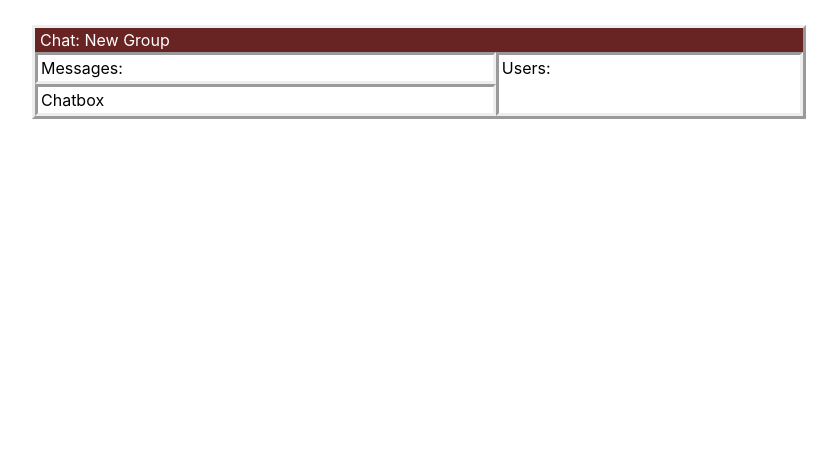
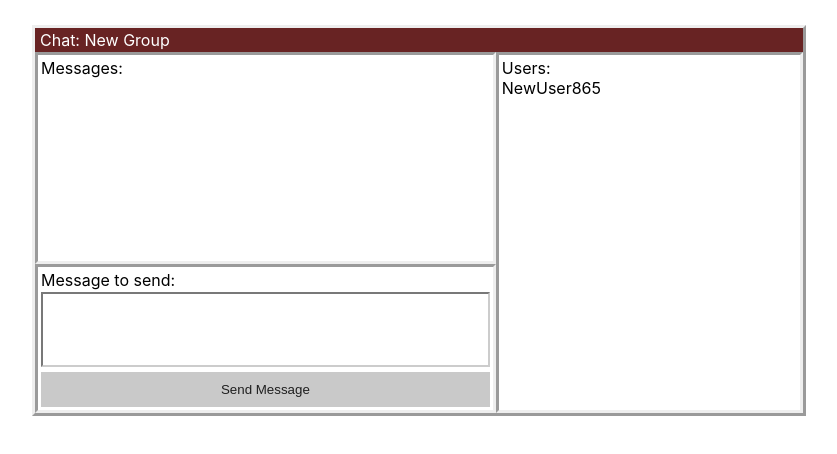
Before and after one commit to jasminnancy/chatroom-frontend, a React (Create React App) app: page / in a window 1280 px wide. Shown: the top 454 px of the page, without its empty margins (221-1058 px from the left). Built offline with nearby package versions, Linux system fonts and the light colour scheme.

Commit message:
added auto-scrolling and conditional rendering

```diff
--- a/src/App.css
+++ b/src/App.css
@@ -6,7 +6,7 @@
   margin: auto;
   margin-top: 25px;
   width: 60vw;
-  border-style: outset;
+  border: 3px outset;
 }
 
 .header {
@@ -30,7 +30,38 @@
 }
 
 .sub-container {
-  border-style: inset;
+  border: 3px inset;
   text-align: left;
   padding: 3px;
+  overflow-y: scroll;
 }
+
+.message-list {
+  height: 200px;
+  max-height: 200px;
+}
+
+.message input[type=text] {
+  width: 100%;
+  padding: 5px;
+  margin: 2px 0;
+  height: 75px;
+  display: inline-block;
+  border: 2px inset #ccc;
+  box-sizing: border-box;
+}
+
+.message input[type=submit] {
+  width: 100%;
+  background-color: #c9c9c9;
+  color: #1f1f1f;
+  text-emphasis: bold;
+  padding: 10px 20px;
+  margin-top: 3px;
+  border: none;
+  cursor: pointer;
+}
+
+.message input[type=submit]:hover {
+  background-color: #aaaaaa;
+}
--- a/src/App.js
+++ b/src/App.js
@@ -1,17 +1,58 @@
-import React from 'react';
+import React, { Component } from 'react';
+import { connect } from 'react-redux'
+
 import './App.css';
+
 import ChatContainer from './containers/ChatContainer'
 import Header from './components/Header'
 
-function App() {
+class App extends Component {
+  componentDidMount() {
+    //generates a random user number
+    let random = Math.floor(Math.random() * 1000) + 1
+    let username = 'NewUser' + random
+
+    //passes users array from props and the generated username
+    this.props.handleUsername(username, this.props.users)
+  }
+
+  render() {
     return (
       <div className='App'>
         <div className="chat-box">
           <Header />
-        <ChatContainer />
+          <ChatContainer users={this.props.users}/>
         </div>
       </div>
     );
   }
+}
 
-export default App;
+//maps users state from store to props
+const mapStateToProps = (state) => {
+  return {
+    users: state.users
+  }
+}
+
+//dispatches the auto-generated username
+//dispatches the new user to users array
+const mapDispatchToProps = (dispatch) => {
+  return {
+    handleUsername: (username, users) => {
+      let newUsers = [...users, username]
+
+      dispatch({
+        type: 'NEW_USER',
+        payload: newUsers
+      })
+
+      dispatch({
+        type: 'GENERATE_USERNAME',
+        payload: username
+      })
+    }
+  }
+}
+
+export default connect(mapStateToProps, mapDispatchToProps)(App)
--- a/src/components/Messages.js
+++ b/src/components/Messages.js
@@ -1,11 +1,48 @@
-import React from 'react'
+import React, { Component} from 'react'
+import { connect } from 'react-redux'
 
-const Messages = () => {
-    return (
-        <div className='sub-container'>
-            <div>Messages:</div>
-        </div>
-    )
+class Messages extends Component {
+    componentDidMount() {
+        this.handleObserverForScroll()
+    }
+
+    componentDidUpdate() {
+        this.handleObserverForScroll()
+    }
+
+    handleObserverForScroll = () => {
+        let messagesList = document.querySelector('.message-list')
+        let observer = new MutationObserver(this.scrollToBottom)
+        let config = {childList: true}
+        observer.observe(messagesList, config)
+    }
+
+    scrollToBottom = () => {
+        let messagesList = document.querySelector('.message-list')
+        messagesList.scrollTop = messagesList.scrollHeight
+    }
+
+    render() {
+        return (
+            <div className='sub-container message-list'>
+                <div>Messages:</div>
+                {this.props.messages
+                    ? this.props.messages.map(message =>
+                        <div>
+                            {message.user === this.props.username
+                                ? 'Me'
+                                    : message.user}: {message.message}
+                        </div>)
+                            : null}
+            </div>
+        )
+    }
 }
 
-export default Messages
+const mapStateToProps = (state) => {
+    return {
+        username: state.username
+    }
+}
+
+export default connect(mapStateToProps)(Messages)
--- a/src/components/TextBox.js
+++ b/src/components/TextBox.js
@@ -1,11 +1,79 @@
-import React from 'react'
+import React, { Component } from 'react'
+import { connect } from 'react-redux'
 
-const TextBox = () => {
-    return (
-        <div className='sub-container'>
-            <div>Chatbox</div>
-        </div>
-    )
+class TextBox extends Component {
+    constructor() {
+        super()
+
+        this.state = {
+            message: ''
+        }
+    }
+
+    //updates state to reflect user input
+    handleChange = (e) => {
+        this.setState({
+            message: e.target.value
+        })
+    }
+
+    //handles form submit
+    handleSubmit = (e, message) => {
+        //prevents the page from refreshing
+        e.preventDefault()
+
+        //creates a message object so the message is aware of the user
+        let messageObject = {
+            user: this.props.username,
+            message: message
+        }
+
+        //this came from dispatchStateToProps
+        this.props.handleNewMessage(messageObject, this.props.messages)
+
+        //sets messages back to an empty string to clear out text
+        this.setState({ message: '' })
+    }
+
+    render () {
+        return (
+            <div className='sub-container'>
+                <div>Message to send:</div>
+                <form
+                    className='message'
+                    onSubmit={(e) => this.handleSubmit(e, this.state.message)}
+                >
+                    <input
+                        type='text'
+                        name='message'
+                        onChange={(e) => this.handleChange(e)}
+                        value={this.state.message}
+                    />
+                    <input type='submit' value='Send Message' />
+                </form>
+            </div>
+        )
+    }
 }
 
-export default TextBox
+const mapStateToProps = (state) => {
+    return {
+        username: state.username
+    }
+}
+
+//adds new messages to the end of the messages array then dispatches to the reducer
+//messages array is passed in as a prop from MessagesContainer
+const mapDispatchToProps = (dispatch) => {
+    return {
+        handleNewMessage: (message, messages) => {
+            let newMessages = [...messages, message]
+            dispatch({
+                type: 'ADD_MESSAGE',
+                payload: newMessages
+            })
+        }
+    }
+}
+
+export default connect(mapStateToProps, mapDispatchToProps)(TextBox)
--- a/src/components/Users.js
+++ b/src/components/Users.js
@@ -1,9 +1,12 @@
 import React from 'react'
 
-const Users = () => {
+const Users = (props) => {
     return (
         <div className='sub-container'>
             <div>Users:</div>
+            {props.users
+                ? props.users.map(user => user)
+                    : null}
         </div>
     )
 }
--- a/src/containers/ChatContainer.js
+++ b/src/containers/ChatContainer.js
@@ -2,11 +2,11 @@ import React from 'react'
 import MessagesContainer from './MessagesContainer'
 import Users from '../components/Users'
 
-const ChatContainer = () => {
+const ChatContainer = (props) => {
     return (
-        <div className='container'>
+        <div className='container messages'>
             <MessagesContainer />
-            <Users />
+            <Users users={props.users} />
         </div>
     )
 }
--- a/src/containers/MessagesContainer.js
+++ b/src/containers/MessagesContainer.js
@@ -1,14 +1,23 @@
 import React from 'react'
+import { connect } from 'react-redux'
+
 import Messages from '../components/Messages'
 import TextBox from '../components/TextBox'
 
-const MessagesContainer = () => {
+const MessagesContainer = (props) => {
     return (
         <div>
-            <Messages />
-            <TextBox />
+            <Messages messages={props.messages} />
+            <TextBox messages={props.messages} />
         </div>
     )
 }
 
-export default MessagesContainer
+//gets messages in order to pass them to components for conditional rendering
+const mapStateToProps = (state) => {
+    return {
+        messages: state.messages
+    }
+}
+
+export default connect(mapStateToProps)(MessagesContainer)
--- a/src/redux/reducer.js
+++ b/src/redux/reducer.js
@@ -2,13 +2,25 @@ import { combineReducers } from 'redux'
 
 //initial store state
 let initialState = {
+    username: '',
     messages: [],
     users: []
+}
+
+let usernameReducer = (state=initialState.username, action) => {
+    switch(action.type) {
+        case 'GENERATE_USERNAME':
+            return action.payload
+        default:
+            return state
+    }
 }
 
 //reducer for managing messages
 let messagesReducer = (state=initialState.messages, action) => {
     switch(action.type) {
+        case 'ADD_MESSAGE':
+            return action.payload
         default:
             return state
     }
@@ -17,6 +29,8 @@ let messagesReducer = (state=initialState.messages, action) => {
 //reducer for managing users
 let usersReducer = (state=initialState.users, action) => {
     switch(action.type) {
+        case 'NEW_USER':
+            return action.payload
         default:
             return state
     }
@@ -24,6 +38,7 @@ let usersReducer = (state=initialState.users, action) => {
 
 //combines all reducers into the root reducer
 let rootReducer = combineReducers({
+    username: usernameReducer,
     messages: messagesReducer,
     users: usersReducer
 })
```
Lines whose indentation alone changed are shown as unchanged.
